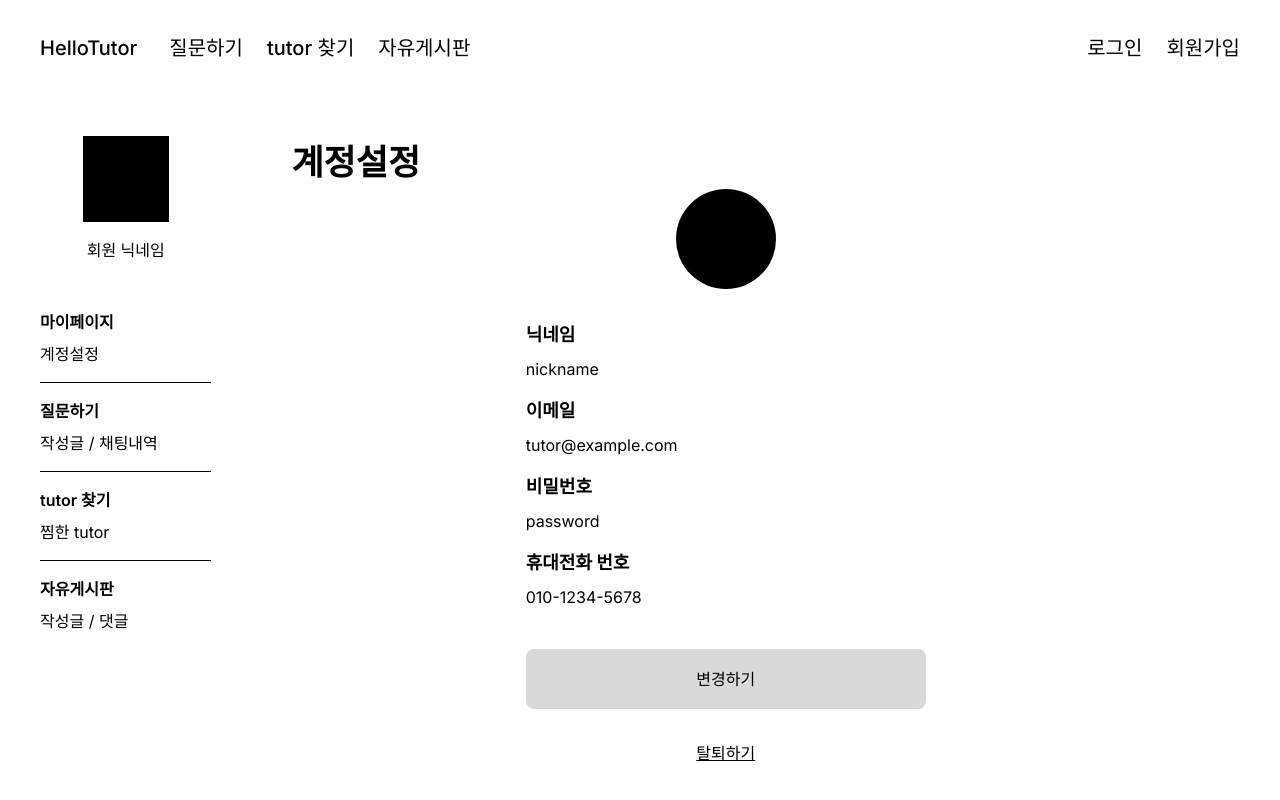
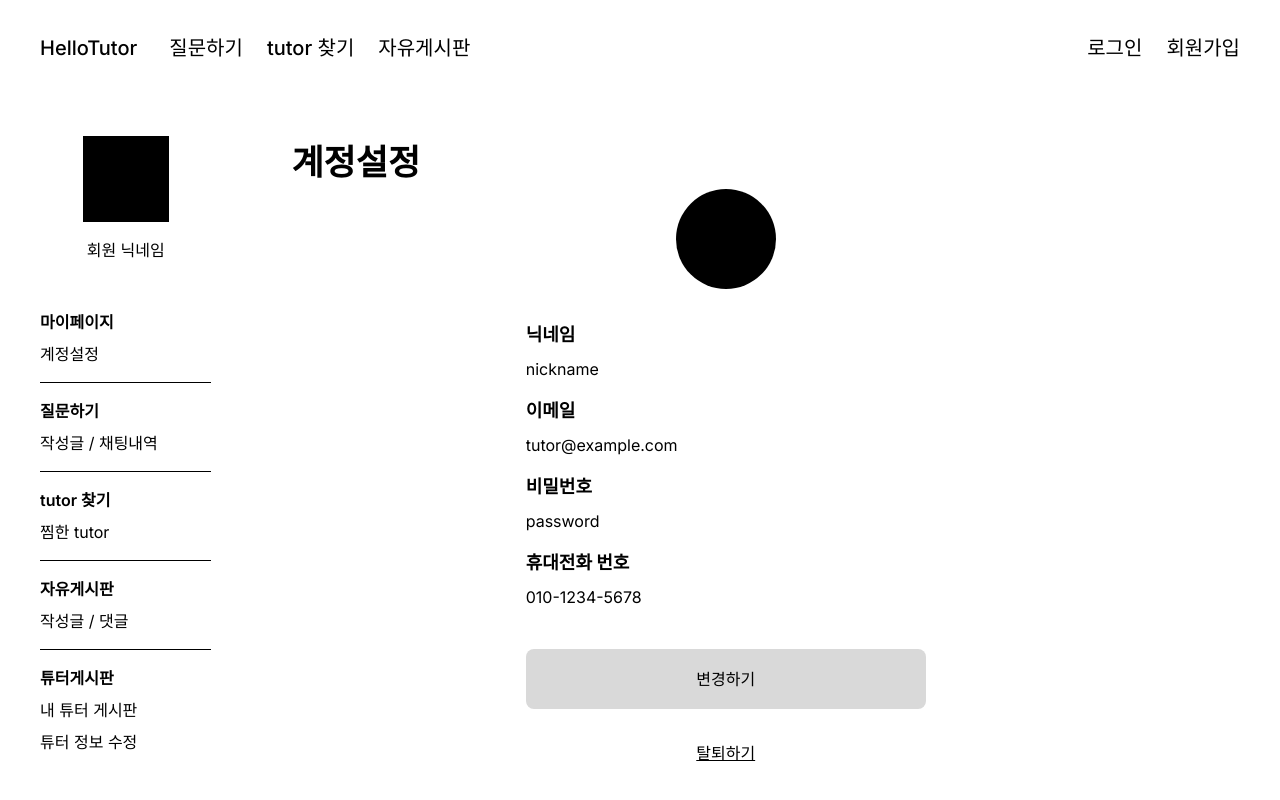
Before and after one commit to HelloTutor/HelloTutor-FE, a Next.js app: page /my-page in a window 1280 px wide. Shown: the top 800 px of the page. Built offline with nearby package versions, Linux system fonts and the light colour scheme.

Commit message:
chore: menu title 과 menu list 분리

```diff
--- a/src/app/my-page/components/AccountSideMenu/index.tsx
+++ b/src/app/my-page/components/AccountSideMenu/index.tsx
@@ -1,22 +1,37 @@
+"use client";
 import Link from "next/link";
 
 function MenuList({
   title,
   link,
   linkName,
+  secondLink,
+  secondLinkName,
+  isLine,
 }: {
   title: string;
   link: string;
   linkName: string;
+  secondLink?: string;
+  secondLinkName?: string;
+  isLine?: boolean;
 }) {
   return (
-    <div className="flex flex-col gap-y-2">
-      <p className="font-semibold">{title}</p>
-      <Link href={link}>{linkName}</Link>
-    </div>
+    <>
+      <div className="flex flex-col gap-y-2">
+        <p className="font-semibold">{title}</p>
+        <Link href={link}>{linkName}</Link>
+        {secondLink && secondLinkName && (
+          <Link href={secondLink}>{secondLinkName}</Link>
+        )}
+      </div>
+      {isLine && <hr className="border-black" />}
+    </>
   );
 }
 export default function AccountSideMenu() {
+  // tutor , tutee 구분 로직 추후 추가
+  const isTutor = false;
   return (
     <div className="w-[200px] h-[70vh] mt-10">
       {/* 프로필 사진, 닉네임, 계정 설정 버튼 */}
@@ -27,24 +42,37 @@ export default function AccountSideMenu() {
       </div>
       {/* 메뉴 리스트 */}
       <div className="flex flex-col gap-y-4 mt-[48px]">
-        <MenuList title="마이페이지" link="/my-page" linkName="계정설정" />
-        <hr className="border-black" />
+        <MenuList
+          title="마이페이지"
+          link="/my-page"
+          linkName="계정설정"
+          isLine
+        />
         <MenuList
           title="질문하기"
-          link="/my-page/my-question"
-          linkName="작성글 / 채팅내역"
+          link={isTutor ? "/" : "/my-page/my-question"}
+          linkName={isTutor ? "찜한 질문" : "작성글 / 채팅내역"}
+          isLine
         />
-        <hr className="border-black" />
         <MenuList
           title="tutor 찾기"
           link="/my-page/liked-tutor"
           linkName="찜한 tutor"
+          isLine
         />
-        <hr className="border-black" />
         <MenuList
           title="자유게시판"
           link="/my-page/my-dashboard"
           linkName="작성글 / 댓글"
+          isLine
+        />
+        <MenuList
+          title="튜터게시판"
+          link={`/find-tutor/${123}`}
+          linkName="내 튜터 게시판"
+          secondLink={`/my-page/tutor-info`}
+          secondLinkName="튜터 정보 수정"
+          isLine={isTutor ? true : false}
         />
       </div>
     </div>
```
